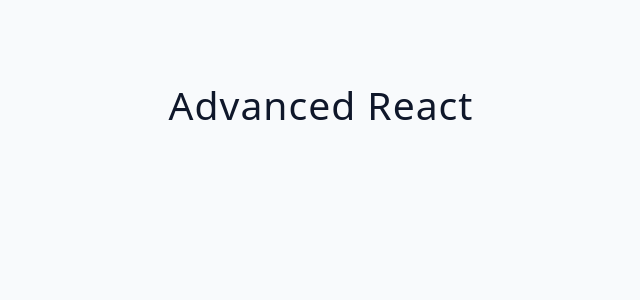
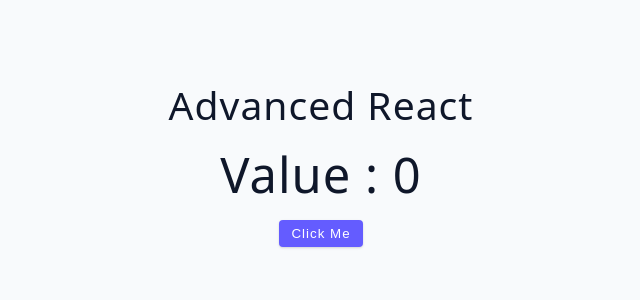
Before and after one commit to BmAlkes/TUTORIAL, a React (Vite) app: page / in a window 1280 px wide. Shown: the top 300 px of the page, without its empty margins (319-959 px from the left). Built offline with nearby package versions, Linux system fonts and the light colour scheme.

Commit message:
feat:course useefect

```diff
--- a/src/App.jsx
+++ b/src/App.jsx
@@ -1,7 +1,10 @@
+import UseEffectBasics from "./tutorial/02-useEffect/02-useEffect-basics";
+
 function App() {
   return (
     <div className="container">
       <h2>Advanced React</h2>
+      <UseEffectBasics />
     </div>
   );
 }
--- a/src/tutorial/02-useEffect/02-useEffect-basics.jsx
+++ b/src/tutorial/02-useEffect/02-useEffect-basics.jsx
@@ -1,7 +1,27 @@
-import React from "react";
+import { useState, useEffect } from "react";
 
-const UseEffectBasic = () => {
-  return <div>UseEffectBasic</div>;
+const UseEffectBasics = () => {
+  const [value, setValue] = useState(0);
+  const sayHello = () => {
+    console.log("hello there");
+  };
+
+  sayHello();
+
+  useEffect(() => {
+    console.log("hello from useEffect");
+  }, [value]);
+
+  useEffect(() => {
+    console.log("hello from useEffect");
+  }, []);
+  return (
+    <div>
+      <h1>value : {value}</h1>
+      <button className="btn" onClick={() => setValue(value + 1)}>
+        click me
+      </button>
+    </div>
+  );
 };
-
-export default UseEffectBasic;
+export default UseEffectBasics;
--- a/src/tutorial/02-useEffect/03-multiple-effects.jsx
+++ b/src/tutorial/02-useEffect/03-multiple-effects.jsx
@@ -1,5 +1,3 @@
-import React from "react";
-
 const MultipleEffects = () => {
   return <div>MultipleEffects</div>;
 };
```
